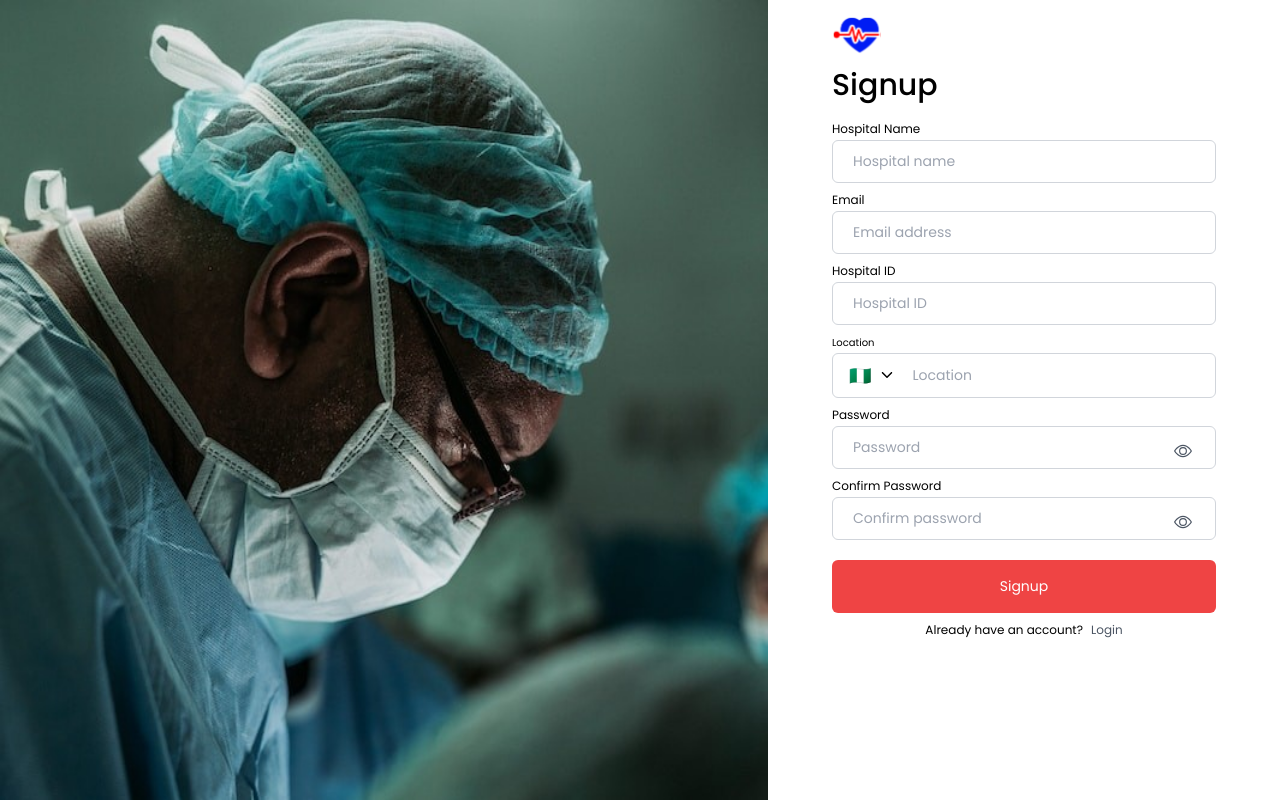
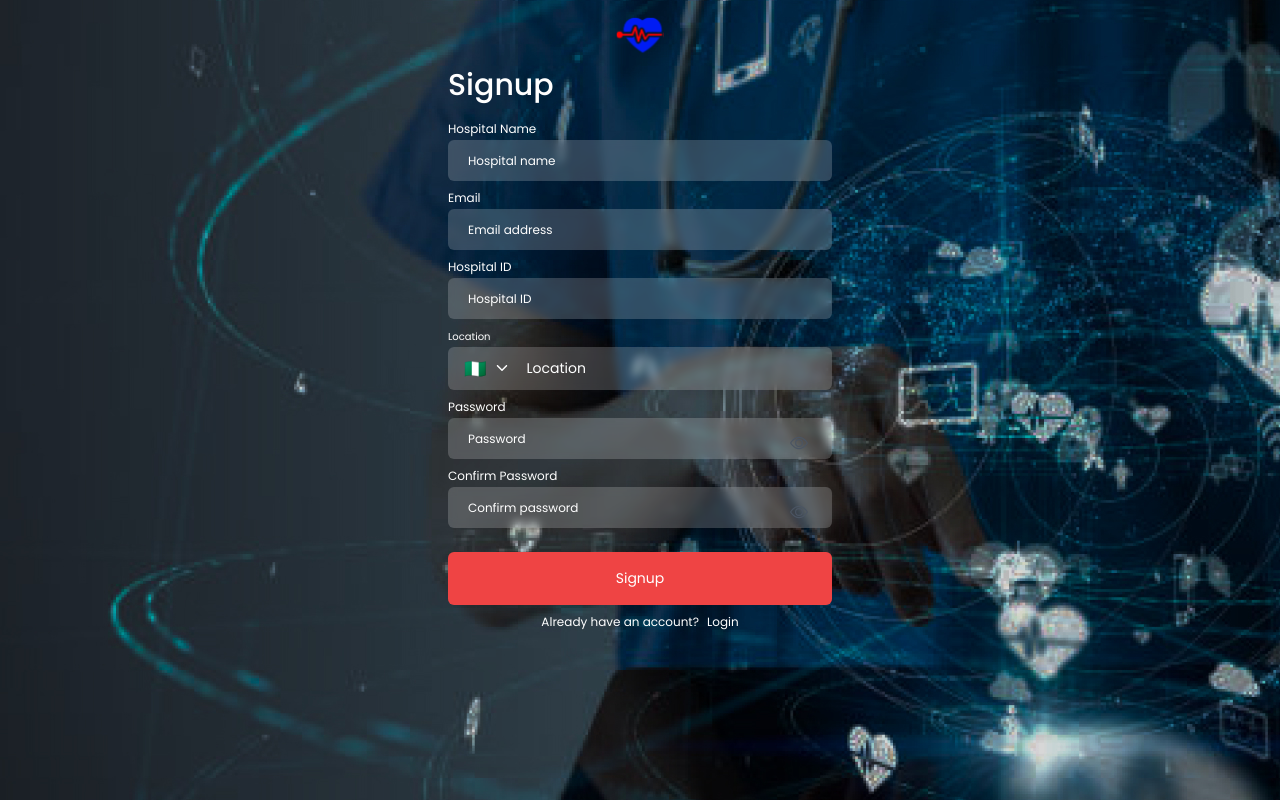
Before and after one commit to medexer/medexer-hospital, a React (Vite) app: page /signup in a window 1280 px wide. Built offline with nearby package versions, Linux system fonts and the light colour scheme.

Commit message:
updated auth screens UI setup

```diff
--- a/src/assets/index.js
+++ b/src/assets/index.js
@@ -23,6 +23,7 @@ import UserAvatar1 from './images/user__avatar__1.png'
 import UserAvatar2 from './images/user__avatar__2.png'
 
 // IMAGES
+import Background from './images/bg.jpg'
 import Background1 from './images/bg__1.jpg'
 import Background2 from './images/bg__2.jpg'
 
@@ -59,6 +60,7 @@ export {
 
 
     // IMAGES
+    Background,
     Background1,
     Background2,
 
--- a/src/components/forms/FormPasswordInput.jsx
+++ b/src/components/forms/FormPasswordInput.jsx
@@ -4,7 +4,7 @@ import { BsEyeSlash, BsEye } from 'react-icons/bs'
 import Label from '../text/Label'
 
 
-const FormPasswordInput = ({ classes, name, handleChange, label, labelSize,padding, placeHolder, showIcon = true }) => {
+const FormPasswordInput = ({ classes, name, handleChange, label, labelColor, labelSize, padding, placeHolder, showIcon = true }) => {
     const [config, updateConfig] = useReducer((prev, next) => {
         return { ...prev, ...next }
     }, {
@@ -13,7 +13,11 @@ const FormPasswordInput = ({ classes, name, handleChange, label, labelSize,paddi
 
     return (
         <div className='relative'>
-            <Label text={label} size={labelSize} />
+            <Label
+                text={label}
+                size={labelSize}
+                color={labelColor}
+            />
             <input
                 name={name}
                 onChange={handleChange}
@@ -21,7 +25,7 @@ const FormPasswordInput = ({ classes, name, handleChange, label, labelSize,paddi
                 type={config.hidePassword ? 'password' : 'text'}
                 className={`
                     ${classes}
-                    ${padding? padding: 'px-5 py-4'}
+                    ${padding ? padding : 'px-5 py-4'}
                     border border-gray-300 placeholder:text-[12px] text-[12px] rounded w-full hover:outline-none focus:outline-none focus:border-sky-600 focus:ring-blue
                 `}
             />
--- a/src/components/forms/FormPhoneInput.jsx
+++ b/src/components/forms/FormPhoneInput.jsx
@@ -5,7 +5,7 @@ import Label from '../text/Label'
 import CountryCodes from '../../data/CountryCodes.json'
 
 
-const FormPhoneInput = ({ classes, inputClasses, formData, name, handleChange, label, labelSize, placeHolder, }) => {
+const FormPhoneInput = ({ classes, inputClasses, formData, name, handleChange, label, labelColor, labelSize, placeHolder, }) => {
     const [config, updateConfig] = useReducer((prev, next) => {
         return { ...prev, ...next }
     }, {
@@ -19,10 +19,14 @@ const FormPhoneInput = ({ classes, inputClasses, formData, name, handleChange, l
 
     return (
         <div>
-            <Label text={label} size={labelSize} />
+            <Label
+                text={label}
+                size={labelSize}
+                color={labelColor}
+            />
             <div className={`
+                ${classes}
                 w-full flex items-center space-x-4 relative border border-gray-300 px-4
-                ${classes}
             `}
             >
                 <div
@@ -30,7 +34,7 @@ const FormPhoneInput = ({ classes, inputClasses, formData, name, handleChange, l
                     className="flex items-center space-x-2 cursor-pointer"
                 >
                     <div className='text-[18px]'>{countryData.flag}</div>
-                    <IoIosArrowDown />
+                    <IoIosArrowDown className='text-white'/>
                 </div>
 
                 <input
@@ -38,14 +42,15 @@ const FormPhoneInput = ({ classes, inputClasses, formData, name, handleChange, l
                     type={"text"}
                     onChange={handleChange}
                     placeholder={placeHolder}
+                    onClick={() => updateConfig({ showDropDown: false })}
                     className={`
-                    ${inputClasses}
-                    border border-white placeholder:text-[14px] text-[14px] rounded w-full hover:outline-none focus:outline-none focus:border-white focus:ring-white
+                        ${inputClasses}
+                        border border-white placeholder:text-[14px] text-[14px] rounded w-full hover:outline-none focus:outline-none focus:border-white focus:ring-white
                     `}
                 />
 
                 {config.showDropDown && (
-                    <div className="absolute z-10 left-0 top-0 w-[300px] max-h-[300px] bg-white flex flex-col overflow-y-auto scrollbar-4 px-6 py-4 rounded-b-xl shadow-lg">
+                    <div className="absolute left-0 top-0 w-[300px] max-h-[300px] bg-white flex flex-col overflow-y-auto scrollbar-4 px-6 py-4 shadow-lg">
                         {CountryCodes.map((country, index) => (
                             <div
                                 key={index}
--- a/src/components/forms/FormTextInput.jsx
+++ b/src/components/forms/FormTextInput.jsx
@@ -4,10 +4,14 @@ import { FiMail } from 'react-icons/fi'
 import Label from '../text/Label'
 
 
-const FormTextInput = ({ classes, name, handleChange, label, labelSize, padding, placeHolder, type, icon }) => {
+const FormTextInput = ({ classes, name, handleChange, label, labelColor, labelSize, padding, placeHolder, type, icon }) => {
     return (
         <div className='relative'>
-            <Label text={label} size={labelSize}/>
+            <Label
+                text={label}
+                size={labelSize}
+                color={labelColor}
+            />
             <input
                 name={name}
                 onChange={handleChange}
--- a/src/components/text/Label.jsx
+++ b/src/components/text/Label.jsx
@@ -1,9 +1,9 @@
 import React from 'react'
 
 
-const Label = ({ text, size }) => {
+const Label = ({ text, size, color }) => {
     return (
-        <label className={`${size ? size : 'text-[10px]'}`}>{text}</label>
+        <label className={`${size ? size : 'text-[10px]'} ${color}`}>{text}</label>
     )
 }
 
--- a/src/output.css
+++ b/src/output.css
@@ -582,6 +582,14 @@ video {
   z-index: 5;
 }
 
+.z-20{
+  z-index: 20;
+}
+
+.-z-20{
+  z-index: -20;
+}
+
 .col-span-6{
   grid-column: span 6 / span 6;
 }
@@ -594,6 +602,11 @@ video {
 .my-2{
   margin-top: 0.5rem;
   margin-bottom: 0.5rem;
+}
+
+.mx-auto{
+  margin-left: auto;
+  margin-right: auto;
 }
 
 .-ml-1{
@@ -854,6 +867,10 @@ video {
   justify-content: flex-start;
 }
 
+.justify-end{
+  justify-content: flex-end;
+}
+
 .justify-center{
   justify-content: center;
 }
@@ -971,12 +988,21 @@ video {
   border-bottom-left-radius: 0.75rem;
 }
 
+.rounded-b{
+  border-bottom-right-radius: 0.25rem;
+  border-bottom-left-radius: 0.25rem;
+}
+
 .border{
   border-width: 1px;
 }
 
 .border-2{
   border-width: 2px;
+}
+
+.border-0{
+  border-width: 0px;
 }
 
 .border-b{
@@ -1116,6 +1142,36 @@ video {
   background-color: rgb(255 255 255 / var(--tw-bg-opacity));
 }
 
+.bg-red-200{
+  --tw-bg-opacity: 1;
+  background-color: rgb(254 202 202 / var(--tw-bg-opacity));
+}
+
+.bg-\[\#ffffff\]{
+  --tw-bg-opacity: 1;
+  background-color: rgb(255 255 255 / var(--tw-bg-opacity));
+}
+
+.bg-\[\#ffffff30\]{
+  background-color: #ffffff30;
+}
+
+.bg-\[\#\]{
+  background-color: #;
+}
+
+.bg-\[\#ffffff0\]{
+  background-color: #ffffff0;
+}
+
+.bg-\[\#ffffff00\]{
+  background-color: #ffffff00;
+}
+
+.bg-opacity-5{
+  --tw-bg-opacity: 0.05;
+}
+
 .bg-\[url\(\"src\/assets\/images\/bg__1\.png\"\)\]{
   background-image: url("src/assets/images/bg__1.png");
 }
@@ -1126,6 +1182,10 @@ video {
 
 .bg-gradient-to-r{
   background-image: linear-gradient(to right, var(--tw-gradient-stops));
+}
+
+.bg-none{
+  background-image: none;
 }
 
 .from-gray-900{
@@ -1598,6 +1658,16 @@ video {
   font-size: 14px;
 }
 
+.placeholder\:text-white::-moz-placeholder{
+  --tw-text-opacity: 1;
+  color: rgb(255 255 255 / var(--tw-text-opacity));
+}
+
+.placeholder\:text-white::placeholder{
+  --tw-text-opacity: 1;
+  color: rgb(255 255 255 / var(--tw-text-opacity));
+}
+
 .hover\:-translate-x-1:hover{
   --tw-translate-x: -0.25rem;
   transform: translate(var(--tw-translate-x), var(--tw-translate-y)) rotate(var(--tw-rotate)) skewX(var(--tw-skew-x)) skewY(var(--tw-skew-y)) scaleX(var(--tw-scale-x)) scaleY(var(--tw-scale-y));
--- a/src/screens/auth/Signup.jsx
+++ b/src/screens/auth/Signup.jsx
@@ -1,7 +1,7 @@
 import React, { useReducer } from 'react'
 import { Link } from 'react-router-dom'
 
-import { Background2, Logo1 } from '../../assets'
+import { Background, Background2, Logo1 } from '../../assets'
 import { CustomButton, FormPasswordInput, FormPhoneInput, FormTextInput, HeaderText } from '../../components'
 
 
@@ -21,82 +21,88 @@ const Signup = () => {
     }
 
     return (
-        <div className='h-screen flex justify-between  overflow-y-hidden font-poppins'>
-            <div className="w-[60%] h-full">
-                {/* bg-[url('src/assets/images/bg__1.jpg')] bg-cover bg-no-repeat */}
+        <div className='h-screen flex justify-center overflow-y-hidden font-poppins' style={{backgroundImage: `url(${Background})`}}>
+            {/* <div className="w-[60%] h-full">
                 <img
                     alt="bg"
                     src={Background2}
                     className='w-full h-full'
                 />
-            </div>
+            </div> */}
             <div className="w-[40%] flex flex-col px-16 pt-4 space-y-2">
                 <img
                     alt="logo"
                     src={Logo1}
-                    className='w-[50px]'
+                    className='w-[50px] mx-auto'
                 />
                 {/* <p className='text-[80px] text-red-400'>
                     Login
                 </p> */}
                 <HeaderText
                     text={'Signup'}
-                    classes={'text-[30px] font-medium'}
+                    classes={'text-[30px] font-medium text-white'}
                 />
 
                 <form onSubmit={handleSubmit}>
                     <FormTextInput
                         padding={'px-5 py-2.5'}
                         name={'hospitalName'}
+                        labelColor={'text-white'}
                         label={'Hospital Name'}
                         labelSize={'text-[12px]'}
                         handleChange={handleChange}
                         placeHolder={'Hospital name'}
-                        classes={'text-[14px] placeholder:text-[14px] rounded-md mb-1'}
+                        classes={'text-[14px] placeholder:text-white text-white rounded-md mb-1 bg-[#ffffff30] backdrop-blur-sm border-0'}
                     />
                     <FormTextInput
                         name={'email'}
                         label={'Email'}
+                        labelColor={'text-white'}
                         padding={'px-5 py-2.5'}
                         labelSize={'text-[12px]'}
                         handleChange={handleChange}
                         placeHolder={'Email address'}
-                        classes={'text-[14px] placeholder:text-[14px] rounded-md mb-1'}
+                        classes={'text-[14px] placeholder:text-white text-white rounded-md mb-1 bg-[#ffffff30] backdrop-blur-sm border-0'}
                     />
                     <FormTextInput
                         label={'Hospital ID'}
                         padding={'px-5 py-2.5'}
                         name={'hospitalID'}
                         labelSize={'text-[12px]'}
+                        labelColor={'text-white'}
                         handleChange={handleChange}
                         placeHolder={'Hospital ID'}
-                        classes={'text-[14px] placeholder:text-[14px] rounded-md mb-1'}
+                        classes={'text-[14px] placeholder:text-white text-white rounded-md mb-1 bg-[#ffffff30] backdrop-blur-sm border-0'}
                     />
                     <FormPhoneInput
                         name={'location'}
                         label={'Location'}
+                        labelColor={'text-white'}
                         formData={formData}
                         placeHolder={'Location'}
                         handleChange={handleChange}
-                        classes={'rounded-md py-2 mb-1'}
+                        inputClasses={'bg-[#ffffff00] placeholder:text-white border-0'}
+                        classes={'rounded-md py-2 mb-1 bg-[#ffffff30] backdrop-blur-sm border-0 z-10'}
                     />
                     <FormPasswordInput
                         name={'password'}
                         label={'Password'}
                         padding={'px-5 py-2.5'}
+                        labelColor={'text-white'}
                         placeHolder={'Password'}
                         labelSize={'text-[12px]'}
                         handleChange={handleChange}
-                        classes={'text-[14px] placeholder:text-[14px] rounded-md pr-14 mb-1'}
+                        classes={'text-[14px] placeholder:text-white text-white rounded-md mb-1 bg-[#ffffff30] backdrop-blur-sm border-0'}
                     />
                     <FormPasswordInput
                         name={'password'}
                         padding={'px-5 py-2.5'}
+                        labelColor={'text-white'}
                         labelSize={'text-[12px]'}
                         label={'Confirm Password'}
                         handleChange={handleChange}
                         placeHolder={'Confirm password'}
-                        classes={'text-[14px] placeholder:text-[14px] rounded-md pr-14'}
+                        classes={'text-[14px] placeholder:text-white text-white rounded-md mb-1 bg-[#ffffff30] backdrop-blur-sm border-0'}
                     />
 
 
@@ -111,8 +117,8 @@ const Signup = () => {
                     </div>
 
                     <div className="flex justify-center space-x-2 mt-2">
-                        <p className="text-[12px]">Already have an account?</p>
-                        <Link to={'/'} className='text-[12px] text-gray-600'>
+                        <p className="text-[12px] text-white">Already have an account?</p>
+                        <Link to={'/'} className='text-[12px] text-white'>
                             Login
                         </Link>
                     </div>
```
Also changed, not shown: src/screens/auth/Login.jsx (+15 -13 lines), src/assets/images/bg.jpg (added).
